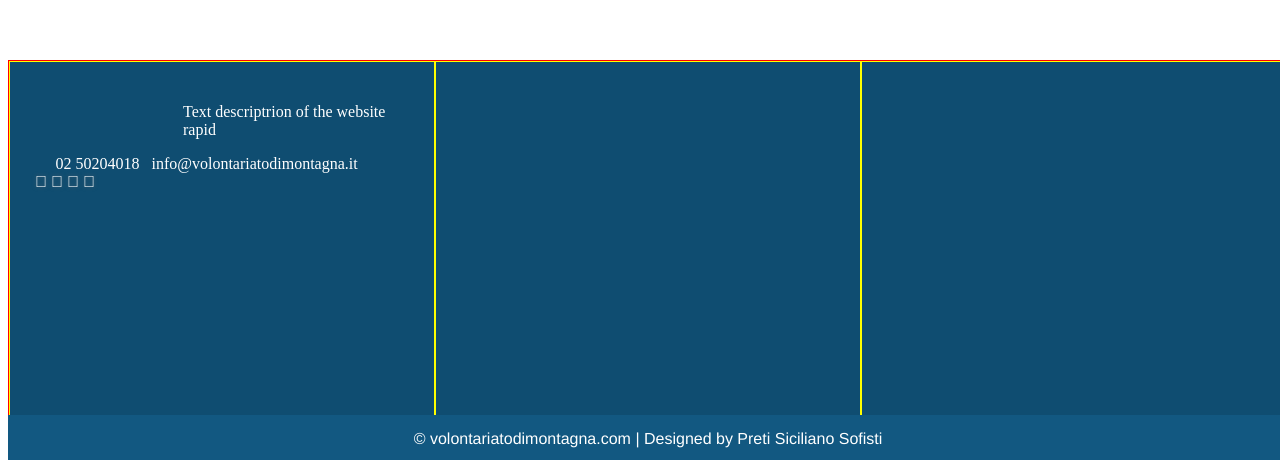
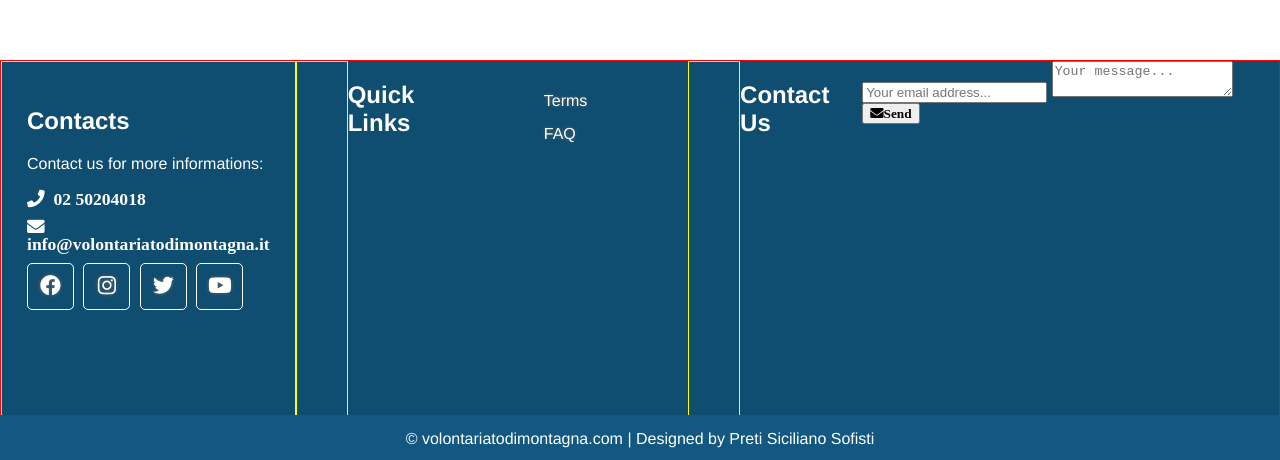
Before and after one commit to davidesiciliano/Hypermedia-PretiSicilianoSofisti, a plain HTML site: page homepage.html in a window 1280 px wide. Shown: the part 748-1208 px from the top of the page. Drawn offline with Linux system fonts and the light colour scheme.

Commit message:
small changes

```diff
--- a/css/styles.css
+++ b/css/styles.css
@@ -51,6 +51,7 @@ li{
     float: left;
     margin-left: 25px;
     padding-top: 15px;
+    margin-right: 25px;
 }
 .nav{
     float: right;
@@ -63,7 +64,7 @@ li{
     background-color: #0F4D71;
     left: 0px;
     color: white;
-    position: relative;
+    position: absolute;
 }
 .footer .footer-bottom{
     background-color: rgb(18, 88, 129);
@@ -81,6 +82,36 @@ li{
 height: 369px;
 border: 1px solid red;
 display: flex;
+font-family: Helvetica;
+}
+
+.footer .footer-content h2{
+    color: white;
+}
+
+.footer .footer-content .about .contact span{
+    display: block;
+    font-size: 1.1em;
+    margin-bottom: 8px;
+}
+
+.footer .footer-content .about .socials a{
+    border: 1px solid white;
+    width: 45px;
+    height: 35px;
+    padding-top: 10px;
+    margin-right: 5px;
+    text-align: center;
+    display: inline-block;
+    font-size: 1.3em;
+    border-radius: 5px;
+    transition: all .3s;
+}
+
+.footer .footer-content .about .socials a:hover{
+    border: 1px solid grey;
+    color: grey;
+    transition: all .3s;
 }
 
 .footer .footer-content .footer-section {
@@ -88,3 +119,18 @@ display: flex;
     padding: 25px;
     border: 1px solid yellow;
 }
+
+.footer .footer-content .footer-section .links ul a{
+    display: block;
+    margin-bottom: 10px;
+    font-size: 1.2em;
+    transition: all .3s
+}
+
+.footer .footer-content .footer-section .links ul a:hover{
+    display: block;
+    margin-bottom: 10px;
+    font-size: 1.2em;
+    color: grey;
+    transition: all .3s
+}
--- a/homepage.html
+++ b/homepage.html
@@ -3,7 +3,7 @@
   <head>
     <title>Volontariato di Montagna</title>
     <link rel = "stylesheet" type="text/css" href= "./css/styles.css">
-    <link rel="stylesheet" href="img/fontawesome-free-5.13.0-web/css/fontawesome.min.css">
+    <link rel="stylesheet" href="img/fontawesome-free-5.13.0-web/css/all.css">
   </head>
 
   <body>
@@ -36,11 +36,11 @@
     <div class="footer">
       <div class="footer-content">
         <div class="footer-section about">
-          <h1 class="logo"></h1>
-          <p>Text descriptrion of the website rapid</p>
+          <h2>Contacts</h2>
+          <p>Contact us for more informations:</p>
           <div class="contact">
           <span><i class="fas fa-phone">&nbsp; 02 50204018</i></span>
-          <span><i class="fas fa-envelop">&nbsp; info@volontariatodimontagna.it</i></span>
+          <span><i class="fas fa-envelope">&nbsp; info@volontariatodimontagna.it</i></span>
         </div>
         <div class="socials">
           <a href="#"><i class="fab fa-facebook"></i></a>
@@ -50,7 +50,22 @@
         </div>
       </div>
         <div class="footer-section links"></div>
+        <h2>Quick Links</h2>
+        <br>
+        <ul>
+          <a href="#"><li>Terms</li></a>
+          <a href="#"><li>FAQ</li></a>
+        </ul>
         <div class="footer-section contact-form"></div>
+        <h2>Contact Us</h2>
+        <br>
+        <form action="index.html" method="post">
+          <input type="email" name="email" class="text-input contact-input" placeholder="Your email address...">
+          <textarea name="message" class="text-input contact-input" placeholder="Your message..."></textarea>
+          <button type="submit" class="btn btn-big">
+            <i class="fas fa-envelope">Send</i>
+          </button>
+        </form>
       </div>
       <div class="footer-bottom">
         &copy; volontariatodimontagna.com | Designed by Preti Siciliano Sofisti
```
